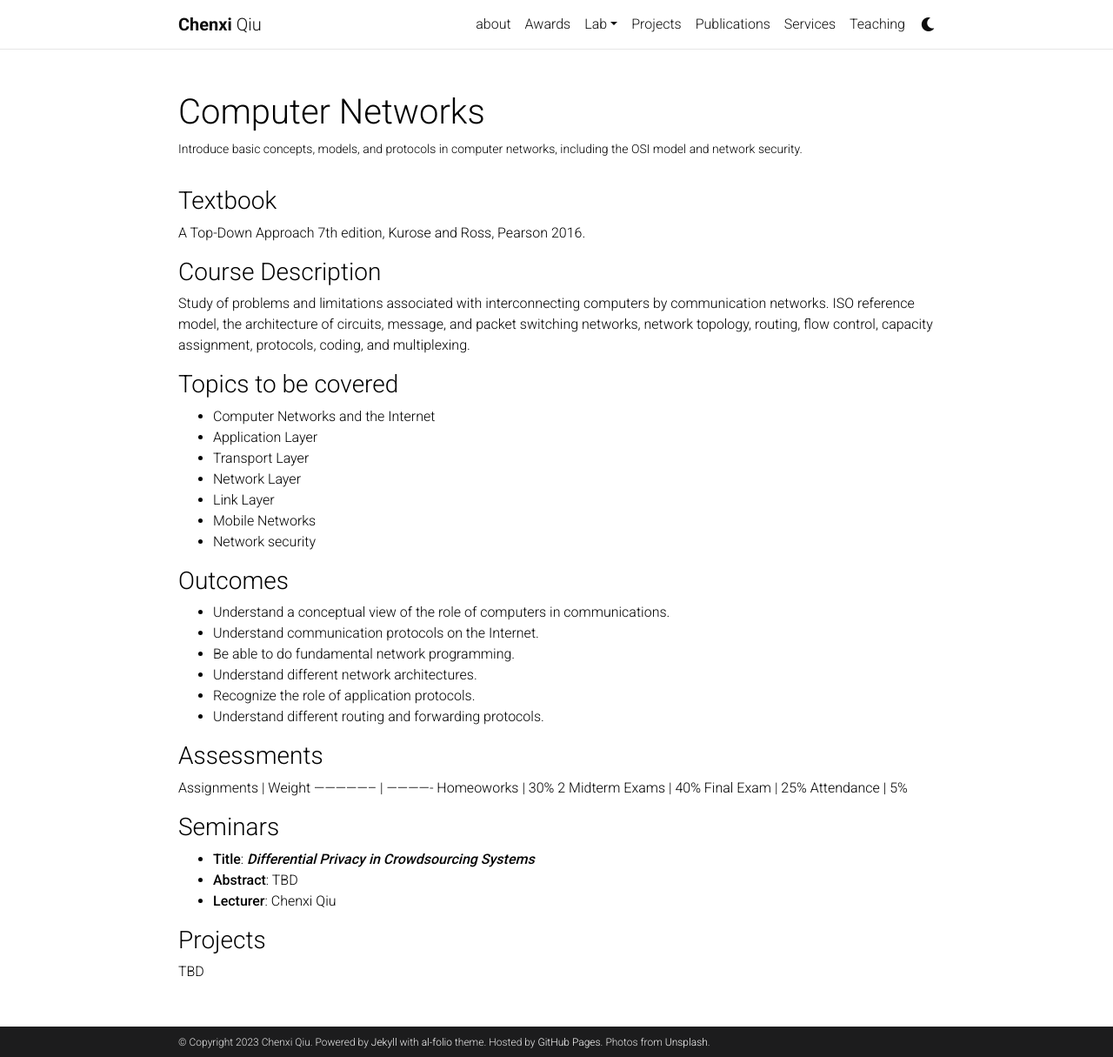
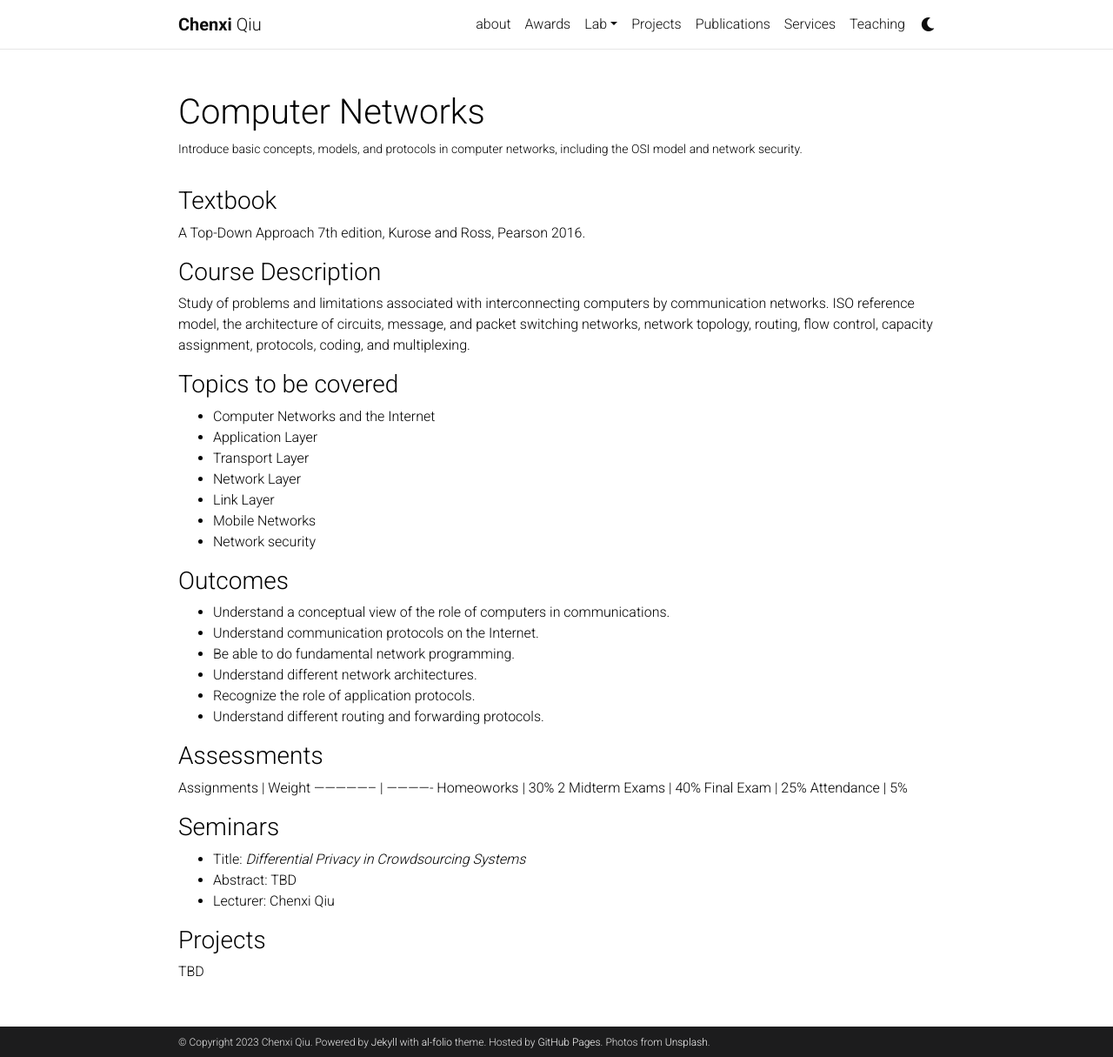
Before and after one commit to chenxiunt/chenxiunt.github.io, a Jekyll site: the page built from _teaching/CSCE5580.markdown, in a window 1280 px wide and 1215 px high. Shown: the whole window at 87% size. Built offline with Jekyll 4.4.1, drawn with Linux system fonts in a browser that asks for light colours; comment, search, counter and statistics services are not loaded; a style sheet for code colours, icons or effects is not loaded.

```diff
--- a/_teaching/CSCE5580.markdown
+++ b/_teaching/CSCE5580.markdown
@@ -42,9 +42,9 @@ Attendance        | 5%
 
 
 ### Seminars ###
-* **Title**: ***Differential Privacy in Crowdsourcing Systems***
-* **Abstract**: TBD
-* **Lecturer**: Chenxi Qiu
+* Title: *Differential Privacy in Crowdsourcing Systems*
+* Abstract: TBD
+* Lecturer: Chenxi Qiu
 
 
 ### Projects ###
```
